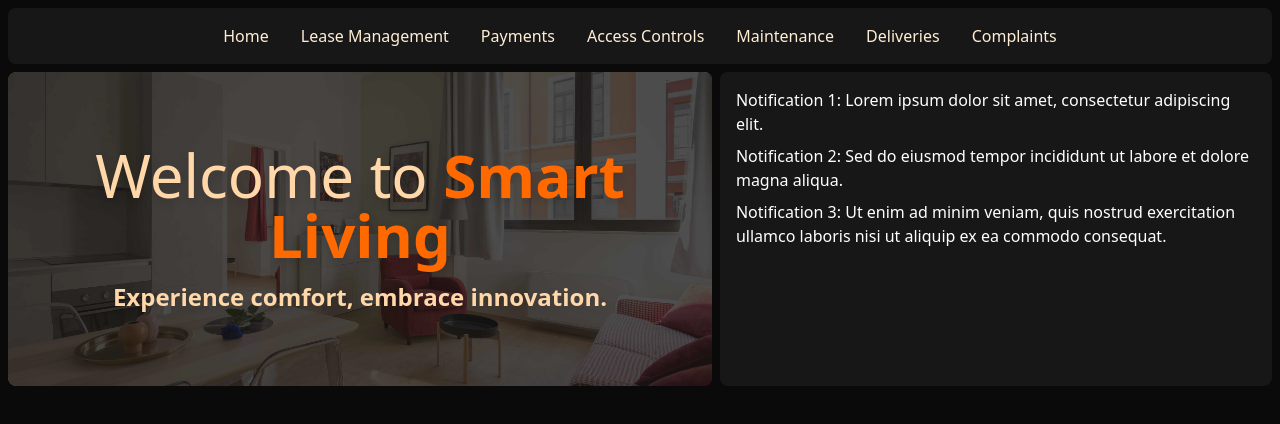
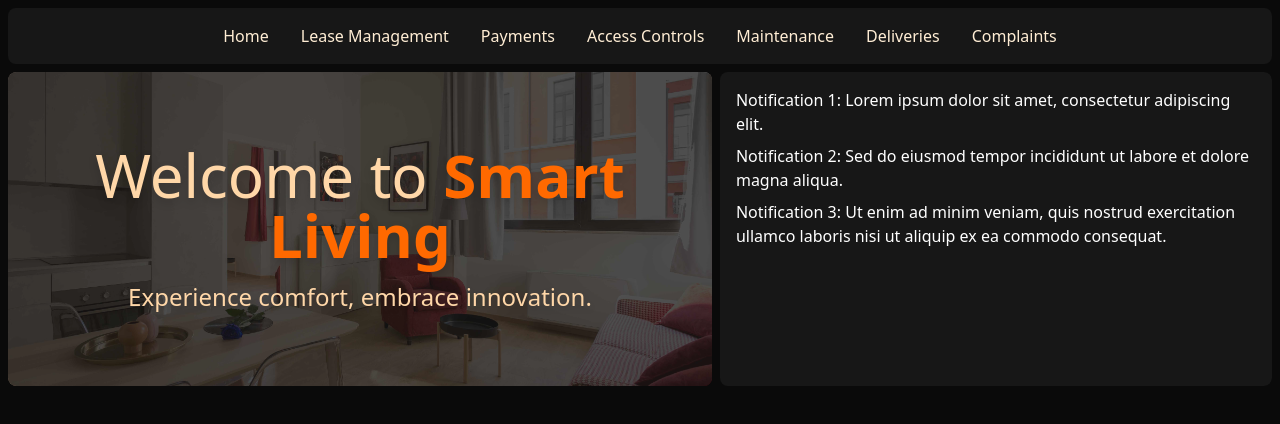
Before and after one commit to clarktr1/2025-Cohort-Team-2, a React (Vite) app in the folder frontend/: page /tenant in a window 1280 px wide. Shown: the top 424 px of the page. Built offline with nearby package versions, Linux system fonts and the light colour scheme.

Commit message:
cosmetic css change

```diff
--- a/frontend/src/components/HeroSection.tsx
+++ b/frontend/src/components/HeroSection.tsx
@@ -22,7 +22,7 @@ const HeroSection = ({ imageSrc, title, subtitle }: HeroSectionProps) => {
                 <h1 className="text-4xl md:text-6xl font-medium text-orange-200 drop-shadow-lg text-center">
                     {title}
                 </h1>
-                <h2 className="mt-4 text-2xl font-bold text-orange-200 drop-shadow-md text-center">
+                <h2 className="mt-4 text-2xl font-normal text-orange-200 drop-shadow-md text-center">
                     {subtitle}
                 </h2>
             </div>
```
